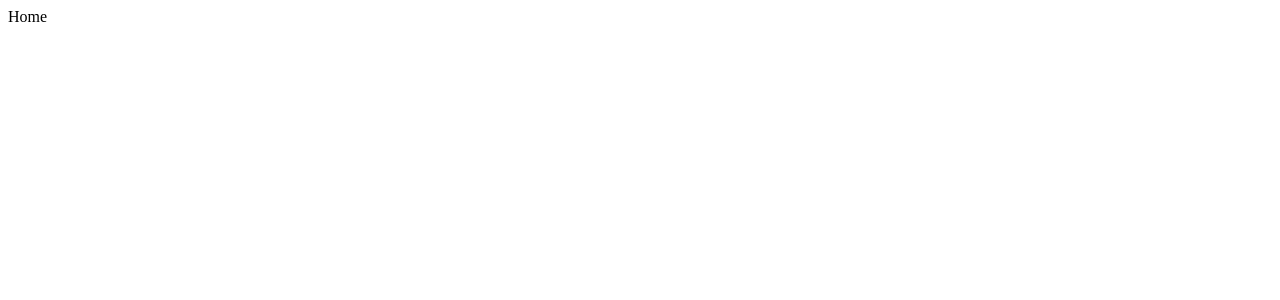
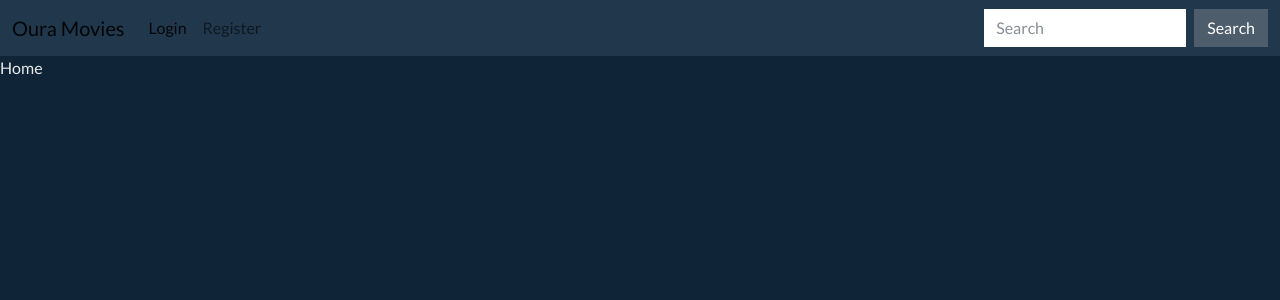
Before and after one commit to MasterTruckX/fullstack_project_frontend, a React (Vite) app: page / in a window 1280 px wide. Shown: the top 300 px of the page. Built offline with nearby package versions, Linux system fonts and the light colour scheme.

Commit message:
Header and pages created

```diff
--- a/index.html
+++ b/index.html
@@ -4,10 +4,12 @@
     <meta charset="UTF-8" />
     <link rel="icon" type="image/svg+xml" href="./src/assets/pelicula.png" />
     <meta name="viewport" content="width=device-width, initial-scale=1.0" />
-    <title>Vite + React</title>
+    <link rel="stylesheet" href="https://cdnjs.cloudflare.com/ajax/libs/bootswatch/5.3.2/superhero/bootstrap.min.css" integrity="sha512-dwdqEn2Hk/q0Tf7qODUeOwVu92QwGX92zkq4EWU6nVfhnuPxirLOnTtRhr6fnOMwAtQKw5sljpJtOu+ugyyemA==" crossorigin="anonymous" referrerpolicy="no-referrer" />
+    <title>Oura Movies</title>
   </head>
   <body>
     <div id="root"></div>
     <script type="module" src="/src/main.jsx"></script>
+    <script src="https://cdn.jsdelivr.net/npm/bootstrap@5.3.2/dist/js/bootstrap.bundle.min.js" integrity="sha384-C6RzsynM9kWDrMNeT87bh95OGNyZPhcTNXj1NW7RuBCsyN/o0jlpcV8Qyq46cDfL" crossorigin="anonymous"></script>
   </body>
 </html>
--- a/package.json
+++ b/package.json
@@ -10,6 +10,7 @@
     "preview": "vite preview"
   },
   "dependencies": {
+    "bootstrap": "^5.3.2",
     "react": "^18.2.0",
     "react-dom": "^18.2.0",
     "react-router-dom": "^6.16.0"
--- a/src/App.jsx
+++ b/src/App.jsx
@@ -2,6 +2,7 @@
 import Login from './pages/Login'
 import Register from './pages/Register'
 import Home from './pages/Home'
+import Header from './components/Header'
 
 function App() {
 
@@ -9,6 +10,7 @@
     <>
       <Router>
         <div>
+          <Header/>
           <Routes>
             <Route path='/' element= {<Home/>}/>
             <Route path='/login' element= {<Login/>}/>
--- a/src/components/Header.jsx
+++ b/src/components/Header.jsx
@@ -0,0 +1,40 @@
+import { Link } from 'react-router-dom'
+const Header = () => {
+  return (
+    <>
+        <nav className="navbar navbar-expand-lg bg-dark" data-bs-theme="dark">
+            <div className="container-fluid">
+                <Link className="navbar-brand" to={'/'}>Oura Movies</Link>
+                <button className="navbar-toggler" type="button" data-bs-toggle="collapse" data-bs-target="#navbarColor02" aria-controls="navbarColor02" aria-expanded="false" aria-label="Toggle navigation">
+                <span className="navbar-toggler-icon" />
+                </button>
+                <div className="collapse navbar-collapse" id="navbarColor02">
+                <ul className="navbar-nav me-auto">
+                    <li className="nav-item">
+                    <Link className="nav-link active" to={'/login'}>Login
+                        <span className="visually-hidden">(current)</span>
+                    </Link>
+                    </li>
+                    <li className="nav-item">
+                    <Link className="nav-link" to={'/register'}>Register</Link>
+                    </li>
+                    {/* <li className="nav-item">
+                    <a className="nav-link" href="#">Pricing</a>
+                    </li>
+                    <li className="nav-item">
+                    <a className="nav-link" href="#">About</a>
+                    </li> */}
+                </ul>
+                <form className="d-flex">
+                    <input className="form-control me-sm-2" type="search" placeholder="Search" />
+                    <button className="btn btn-secondary my-2 my-sm-0" type="submit">Search</button>
+                </form>
+                </div>
+            </div>
+        </nav>
+
+    </>
+  )
+}
+
+export default Header
```
Also changed, not shown: 1 other file (tests, documents, lock files or other folders).
